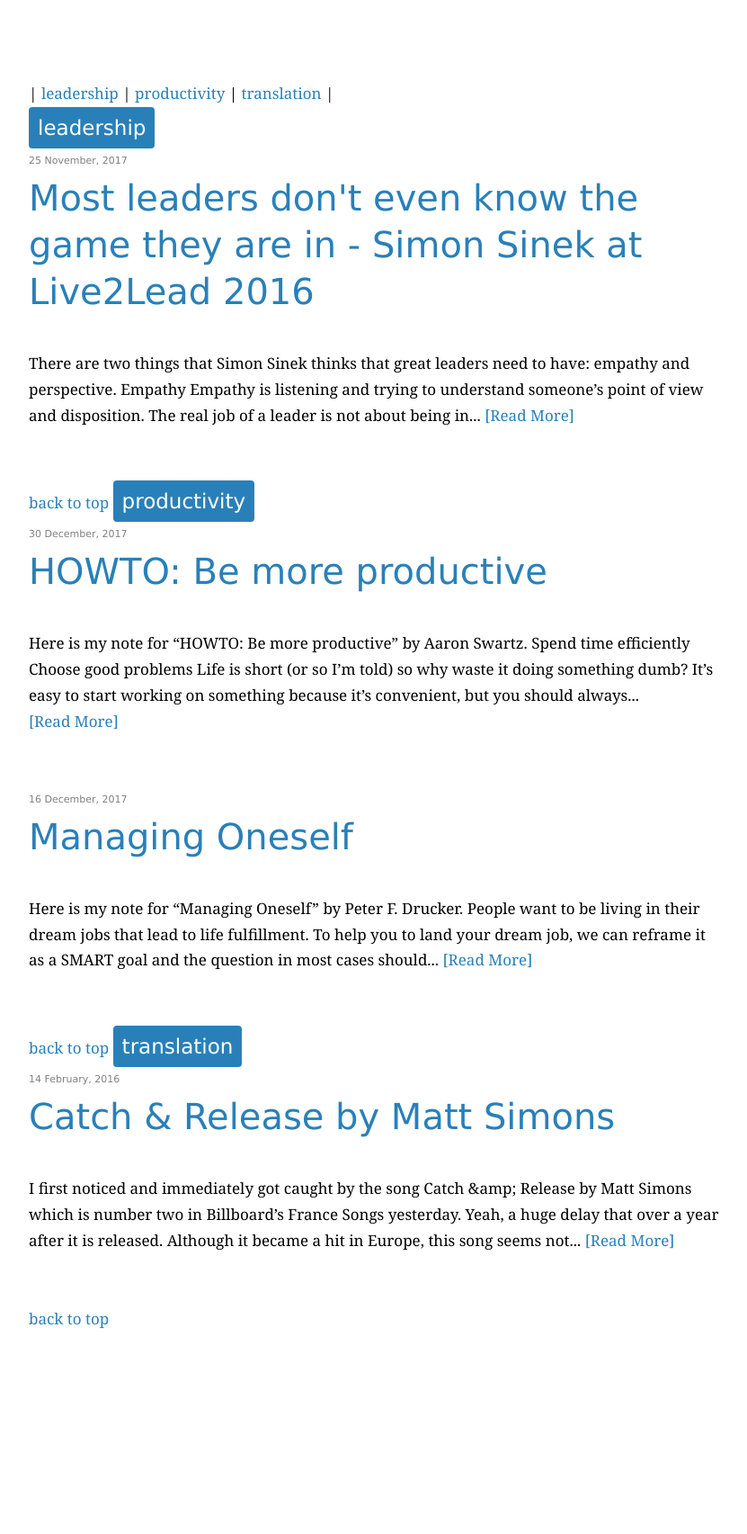
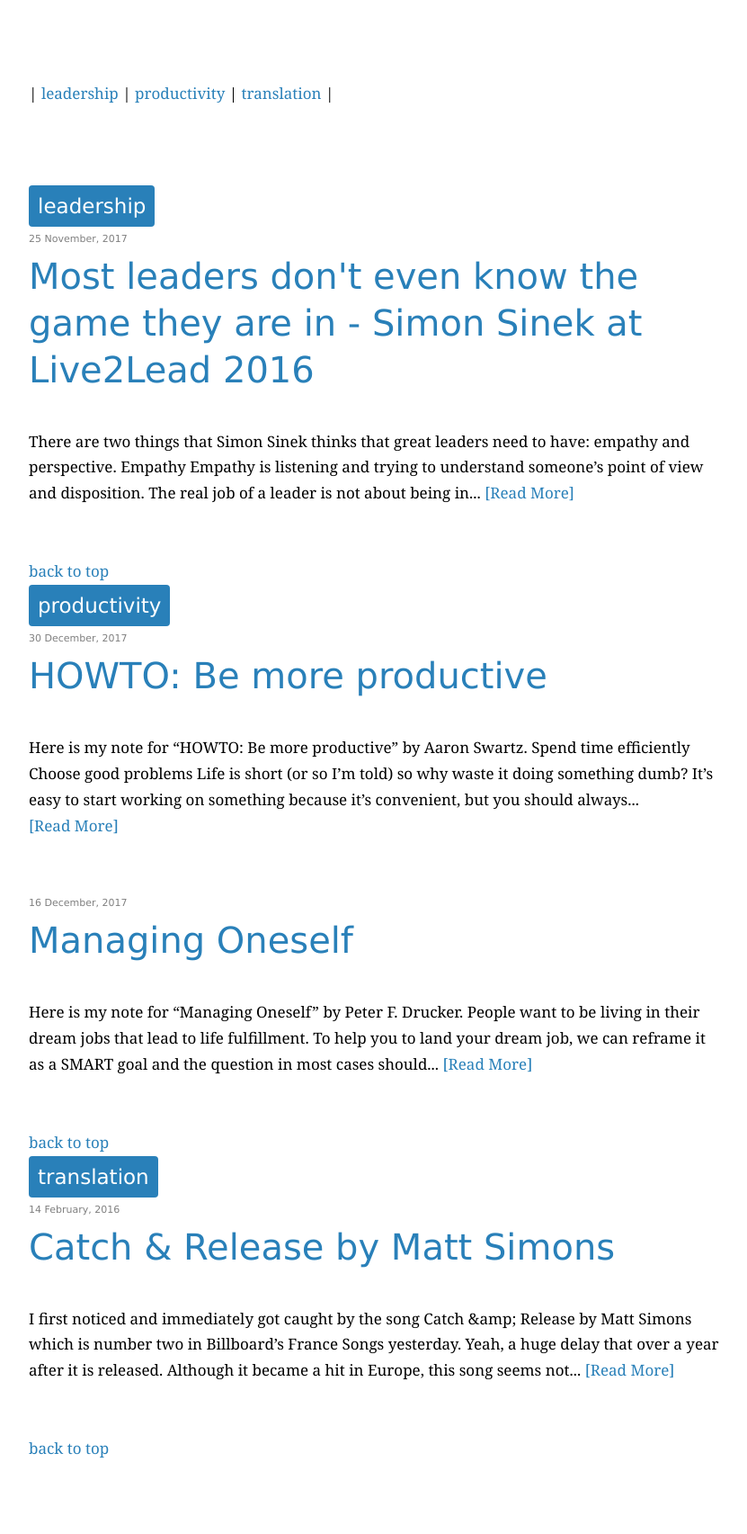
Before and after one commit to yuchunlo/yuchunlo.github.io, a Jekyll site: the page built from other/archive.html, in a window 1280 px wide. Shown: the whole page at 90% size, without its empty margins (224-1055 px from the left). Built offline with Jekyll 4.4.1, drawn with Linux system fonts in a browser that asks for light colours; nearby versions of some CDN libraries; before the commit the page ends 1560 px from its top, so only the background shows below that.

Commit message:
Update archive.html

```diff
--- a/other/archive.html
+++ b/other/archive.html
@@ -7,10 +7,10 @@ permalink: /archive/
 {% capture site_tags %}{% for tag in site.tags %}{{ tag | first }}{% unless forloop.last %},{% endunless %}{% endfor %}{% endcapture %}
 {% assign site_tags_sorted = site_tags | split:',' | sort %}
 
-<div id='top'>| {% for tag in site_tags_sorted %}<a href]'{{ tag  }}'>{{ tag  }}</a> | {% endfor %}</div>
+<div id='top'>| {% for tag in site_tags_sorted %}<a href='{{ tag  }}'>{{ tag  }}</a> | {% endfor %}</div><br><br><br>
 
 {% for tag in site_tags_sorted %}
-  <button class='tag' id='{{ tag }}'>{{ tag }}</button>
+  <button class='tag' id='{{ tag }}'>{{ tag }}</button><br>
   {% for post in site.tags[tag] %}
     <div id='date'>{{ post.date | date: '%-d %B, %Y' }}</div>
     <div id='page-title'><a href='{{ post.url }}'>{{ post.title }}</a></div>
@@ -18,5 +18,5 @@ permalink: /archive/
     <a href='{{ post.url }}'>[Read&nbsp;More]</a>
     <br><br><br>
   {% endfor %}
-  <a href='#top' style='text-align: right'>back to top</a>
+  <a href='#top' style='text-align: right'>back to top</a><br>
 {% endfor %}
```
